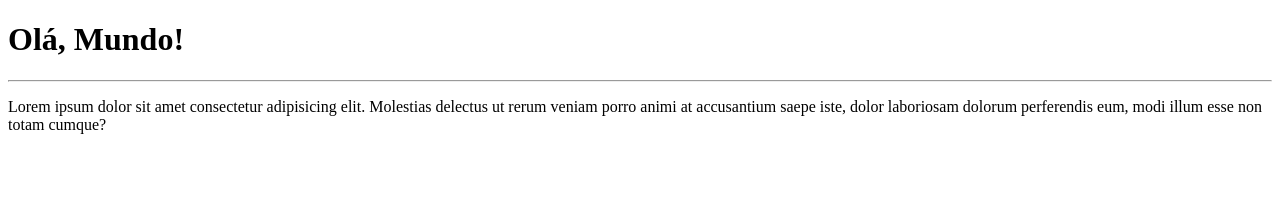
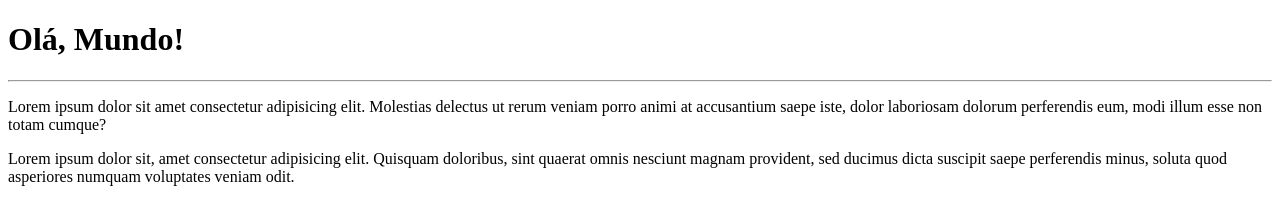
Before and after one commit to Niellfont/Ola-Mundo, a plain HTML site: page site-exemplo/index.html in a window 1280 px wide. Drawn offline with Linux system fonts and the light colour scheme.

Commit message:
Adicionei um paragrafo

```diff
--- a/site-exemplo/index.html
+++ b/site-exemplo/index.html
@@ -9,5 +9,6 @@
     <h1>Olá, Mundo!</h1>
     <hr>
     <p>Lorem ipsum dolor sit amet consectetur adipisicing elit. Molestias delectus ut rerum veniam porro animi at accusantium saepe iste, dolor laboriosam dolorum perferendis eum, modi illum esse non totam cumque?</p>
+    <p>Lorem ipsum dolor sit, amet consectetur adipisicing elit. Quisquam doloribus, sint quaerat omnis nesciunt magnam provident, sed ducimus dicta suscipit saepe perferendis minus, soluta quod asperiores numquam voluptates veniam odit.</p>
 </body>
 </html>
```
